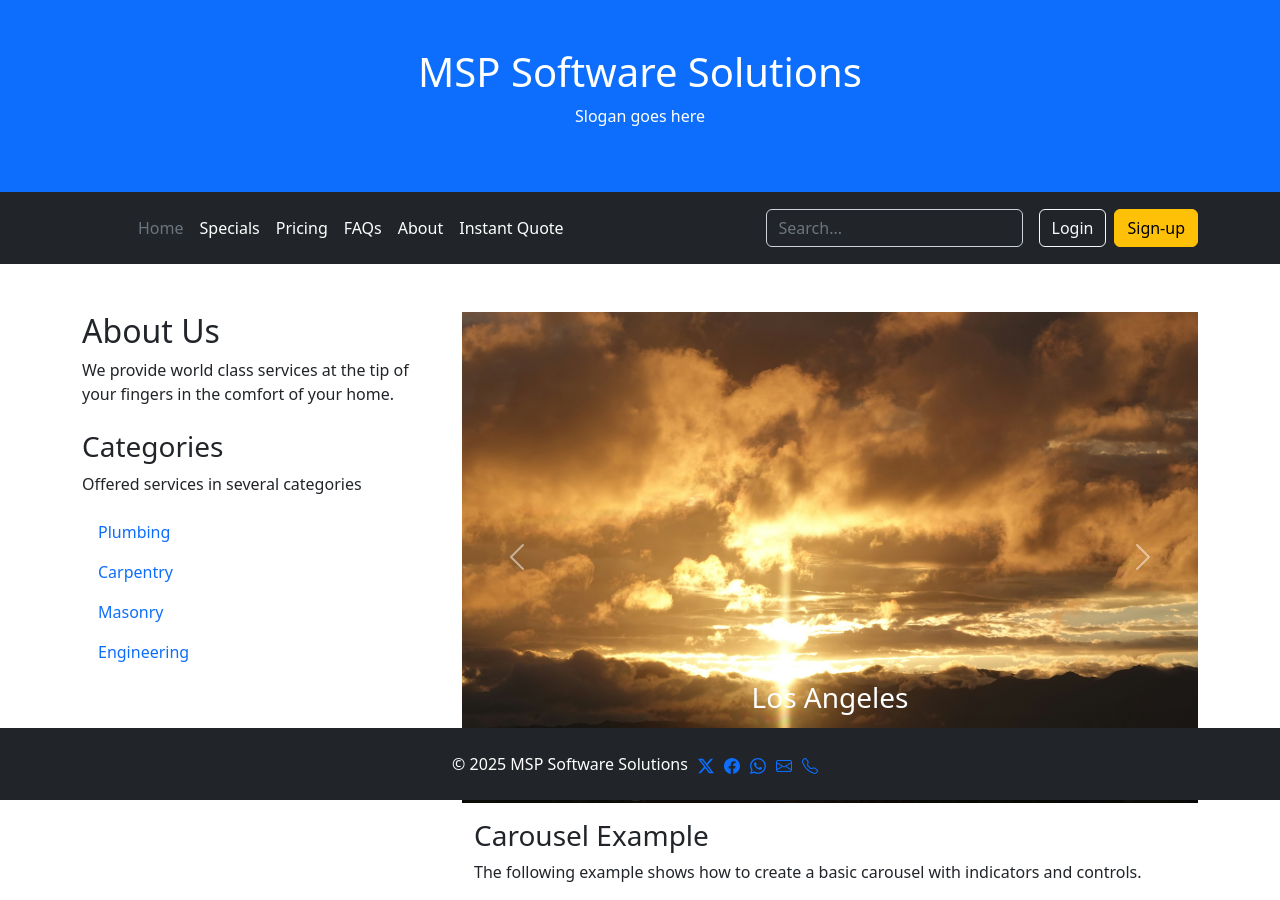
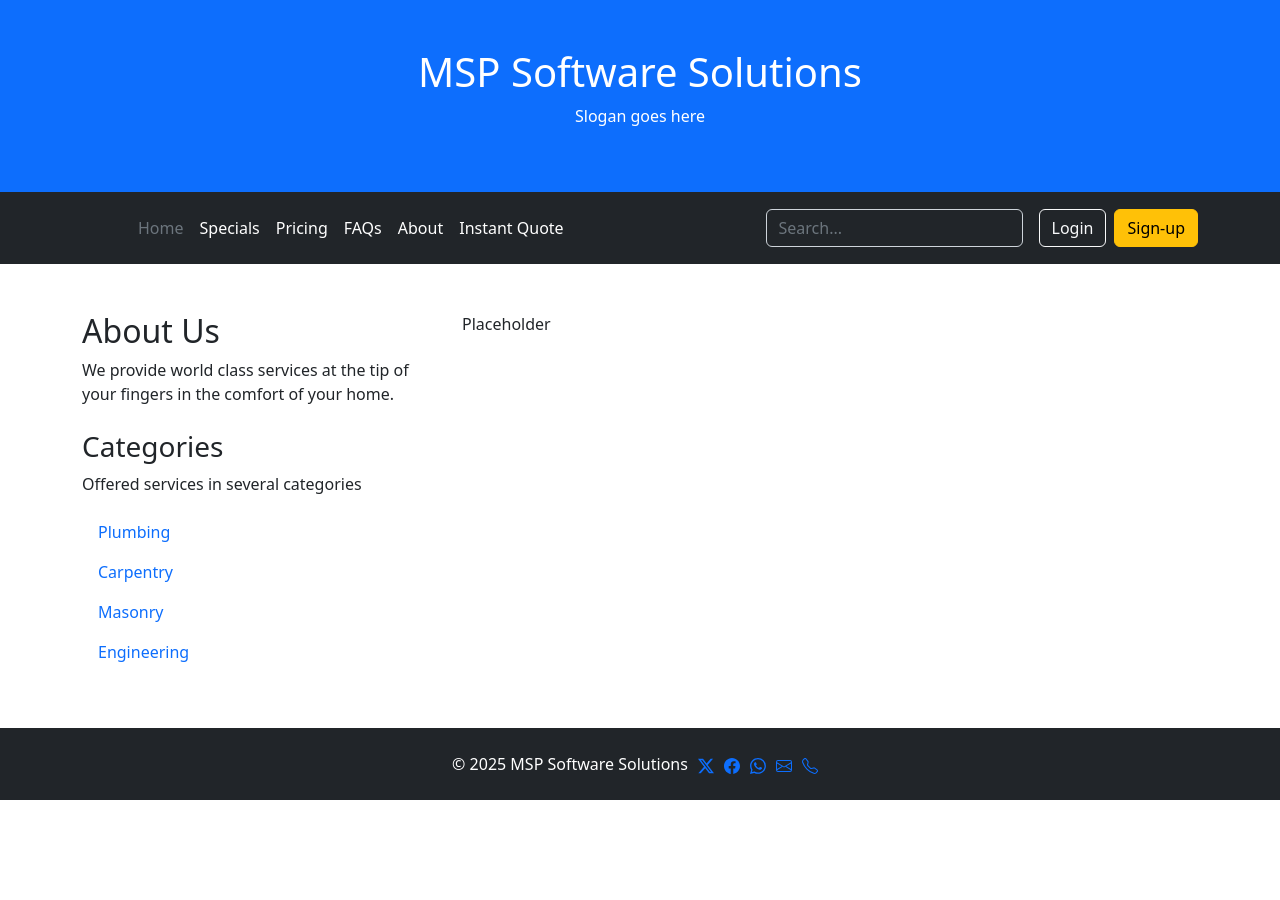
Before and after one commit to kayloshai/trade-locator, a React (Vite) app: page /trade-locator/about in a window 1280 px wide. After the commit the page ends 800 px from the top, so only its background shows below. Built offline with nearby package versions, Linux system fonts and the light colour scheme.

Commit message:
Change baselayout placeholder content

```diff
--- a/src/design-system-components/carousel/carousel.tsx
+++ b/src/design-system-components/carousel/carousel.tsx
@@ -1,5 +1,6 @@
+interface Props {
 
-interface Props { }
+}
 
 export const Carousel = ({ }: Props) => {
     return (
@@ -15,22 +16,22 @@ export const Carousel = ({ }: Props) => {
 
                 {/* <!-- The slideshow/carousel --> */}
                 <div className="carousel-inner">
-                    <div className="/carousel-item active">
-                        <img src="arthur-tseng.jpg" alt="Los Angeles" className="d-block" style={{ width: "100%" }} />
+                    <div className="carousel-item active">
+                        <img src="la.jpg" alt="Los Angeles" className="d-block" style={{ width: "100%" }} />
                         <div className="carousel-caption">
                             <h3>Los Angeles</h3>
                             <p>We had such a great time in LA!</p>
                         </div>
                     </div>
                     <div className="carousel-item">
-                        <img src="/karsten-winegeart.jpg" alt="Chicago" className="d-block" style={{ width: "100%" }} />
+                        <img src="chicago.jpg" alt="Chicago" className="d-block" style={{ width: "100%" }} />
                         <div className="carousel-caption">
                             <h3>Chicago</h3>
                             <p>Thank you, Chicago!</p>
                         </div>
                     </div>
                     <div className="carousel-item">
-                        <img src="/marek-piwnicki.jpg" alt="New York" className="d-block" style={{ width: "100%" }} />
+                        <img src="ny.jpg" alt="New York" className="d-block" style={{ width: "100%" }} />
                         <div className="carousel-caption">
                             <h3>New York</h3>
                             <p>We love the Big Apple!</p>
--- a/src/design-system-components/layouts/baseLayout.tsx
+++ b/src/design-system-components/layouts/baseLayout.tsx
@@ -1,8 +1,8 @@
 import { Header } from "../header/header";
 import { Footer } from "../footer/footer";
 //import { Card } from "../card/card";
-//import { Placeholder } from "../placeholder/placeholder";
-import { Carousel } from "../carousel/carousel";
+import { Placeholder } from "../placeholder/placeholder";
+//import { Carousel } from "../carousel/carousel";
 
 interface Props {
   id?: string;
@@ -42,8 +42,8 @@ export const BaseLayout = ({ id }: Props) => {
             <div className="col-sm-8" style={{ overflow: "auto" }}>
               {/* <Card />
               <Card /> */}
-              {/* <Placeholder /> */}
-              <Carousel />
+              <Placeholder />
+              {/* <Carousel /> */}
             </div>
           </div>
         </div>
```
